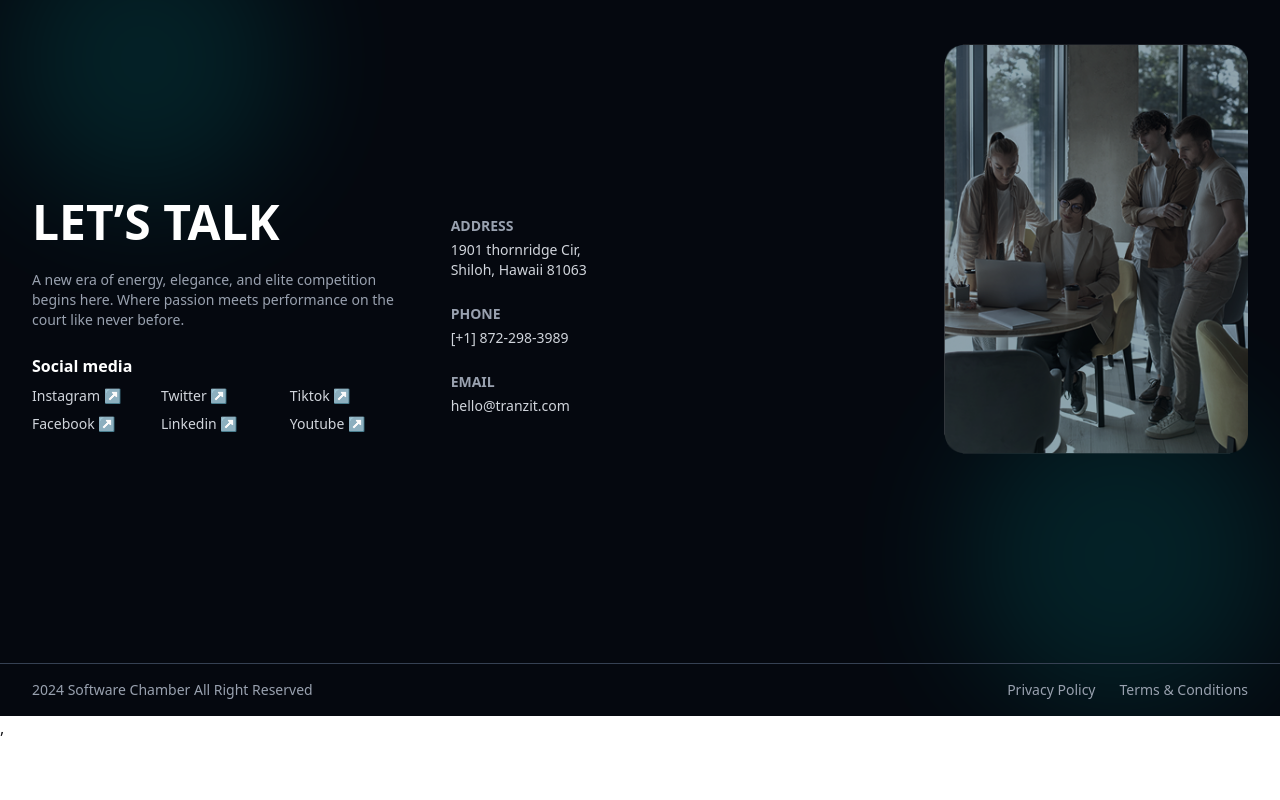
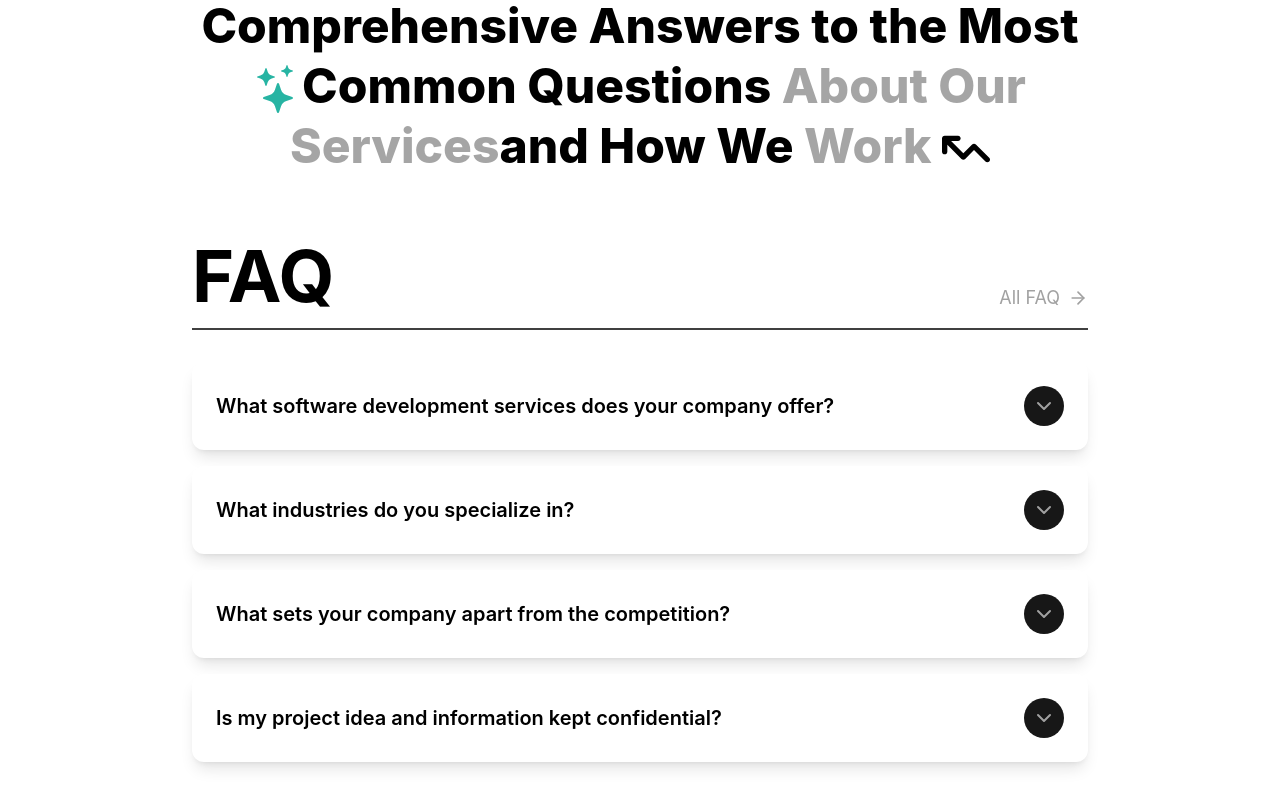
Before and after one commit to Sara-Rubaya/Software-Chamber, a React (Vite) app: page / in a window 1280 px wide. Shown: the part 5680-6480 px from the top of the page. Before the commit the page ends 6420 px from the top, so only its background shows below. Built offline with nearby package versions, Linux system fonts and the light colour scheme.

Commit message:
added faq data

```diff
--- /dev/null
+++ b/src/Components/Faq/FAQ.jsx
@@ -0,0 +1,113 @@
+import { useState } from 'react';
+import { ChevronDown, Sparkles, ArrowRight } from 'lucide-react';
+import { BsStars } from 'react-icons/bs';
+import { FaArrowTrendDown } from 'react-icons/fa6';
+
+// Main App component containing the entire FAQ section
+export default function App() {
+  // Hardcoded FAQ data. In a real application, this would likely come from an API.
+  const faqData = [
+    {
+      question: "What software development services does your company offer?",
+      answer: "Our company offers a full suite of software development services, including custom web application development, mobile app creation for iOS and Android, and enterprise software solutions. We specialize in building scalable, secure, and high-performance applications tailored to our clients' unique business needs."
+    },
+    {
+      question: "What industries do you specialize in?",
+      answer: "We have extensive experience working across various industries, including fintech, healthcare, e-commerce, and logistics. Our team is skilled at understanding the specific challenges and requirements of each sector to deliver effective and innovative solutions."
+    },
+    {
+      question: "What sets your company apart from the competition?",
+      answer: "We believe in a collaborative, client-focused approach. Our key differentiators are our commitment to transparency throughout the development process, our agile methodology that ensures flexibility, and our dedication to delivering high-quality, maintainable code that stands the test of time."
+    },
+    {
+      question: "Is my project idea and information kept confidential?",
+      answer: "Absolutely. We treat all client information with the utmost confidentiality. We are happy to sign a Non-Disclosure Agreement (NDA) to provide a legal guarantee of privacy and protect your intellectual property."
+    }
+  ];
+
+  // State to manage the currently open FAQ item. Initialize with null (none open).
+  const [openIndex, setOpenIndex] = useState(null);
+
+  // Function to toggle an FAQ item's open state
+  const handleToggle = (index) => {
+    // If the clicked item is already open, close it. Otherwise, open the new item.
+    setOpenIndex(openIndex === index ? null : index);
+  };
+
+  return (
+    <div className="min-h-screen bg-white text-neutral-50 flex items-center justify-center p-4 sm:p-8 font-['Inter']">
+      <div className="w-full max-w-4xl mx-auto py-12">
+
+        {/* Header Section */}
+        <div className="text-center mb-16">
+          <h1 className="text-4xl sm:text-5xl font-extrabold mb-4 text-black leading-tight">
+            Comprehensive Answers to the Most <br/> <BsStars className="inline-block text-[#27B4A3]" />
+            Common Questions
+            <span className=" text-[#A5A5A5]"> About Our Services</span>
+
+               and How We <span className='text-[#A5A5A5]'> Work</span> <FaArrowTrendDown className="inline-block align-middle rotate-180" />
+
+
+          </h1>
+        </div>
+
+        {/* FAQ Main Section */}
+        <div className="flex flex-col sm:flex-row justify-between items-start sm:items-end mb-8 border-b-2 border-neutral-700 pb-4">
+          <h2 className="text-6xl sm:text-7xl font-bold mb-4  text-black sm:mb-0">
+            FAQ
+          </h2>
+          <button className="flex items-center gap-2 text-neutral-400 hover:text-neutral-800 transition-colors">
+            <span className="text-lg">All FAQ</span>
+            <ArrowRight className="w-5 h-5" />
+          </button>
+        </div>
+
+        {/* FAQ List */}
+        <div className="space-y-4">
+          {faqData.map((item, index) => (
+            <FAQItem
+              key={index}
+              question={item.question}
+              answer={item.answer}
+              isOpen={openIndex === index}
+              onToggle={() => handleToggle(index)}
+            />
+          ))}
+        </div>
+      </div>
+    </div>
+  );
+}
+
+// Reusable component for a single FAQ item
+const FAQItem = ({ question, answer, isOpen, onToggle }) => {
+  return (
+    <div className="bg-white  rounded-xl p-6 shadow-lg hover:shadow-2xl transition-shadow duration-300 cursor-pointer">
+      <div
+        className="flex justify-between items-center"
+        onClick={onToggle}
+      >
+        <h3 className="text-xl  text-black font-semibold  pr-4">
+          {question}
+        </h3>
+        <button
+          className="p-2 rounded-full bg-neutral-900 text-neutral-400 hover:text-neutral-50 transition-colors"
+          aria-expanded={isOpen}
+          aria-controls={`faq-answer-${question.replace(/\s+/g, '-').toLowerCase()}`}
+        >
+          <ChevronDown
+            className={`w-6 h-6 transform transition-transform duration-300 ${isOpen ? 'rotate-180 text-teal-400' : 'rotate-0'}`}
+          />
+        </button>
+      </div>
+      <div
+        id={`faq-answer-${question.replace(/\s+/g, '-').toLowerCase()}`}
+        className={`overflow-hidden transition-all duration-500 ease-in-out ${isOpen ? 'max-h-96 mt-4' : 'max-h-0'}`}
+      >
+        <p className="text-black leading-relaxed pt-2 border-t border-neutral-700">
+          {answer}
+        </p>
+      </div>
+    </div>
+  );
+};
--- a/src/Components/Home/Home.jsx
+++ b/src/Components/Home/Home.jsx
@@ -6,6 +6,7 @@ import WhyChooseUs from '../WhyChooseUs/WhyChooseUs';
 import Companies from '../Companies/Companies';
 import Marque from '../Marque/Marque';
 import SoftwareProcess from '../SoftwareProcess/SoftwareProcess';
+import FAQ from '../Faq/FAQ';
 
 const Home = () => {
     return (
@@ -17,6 +18,7 @@ const Home = () => {
           <WhyChooseUs></WhyChooseUs>
           <Companies></Companies>
           <Marque></Marque>
+          <FAQ></FAQ>
         </div>
     );
 };
```
